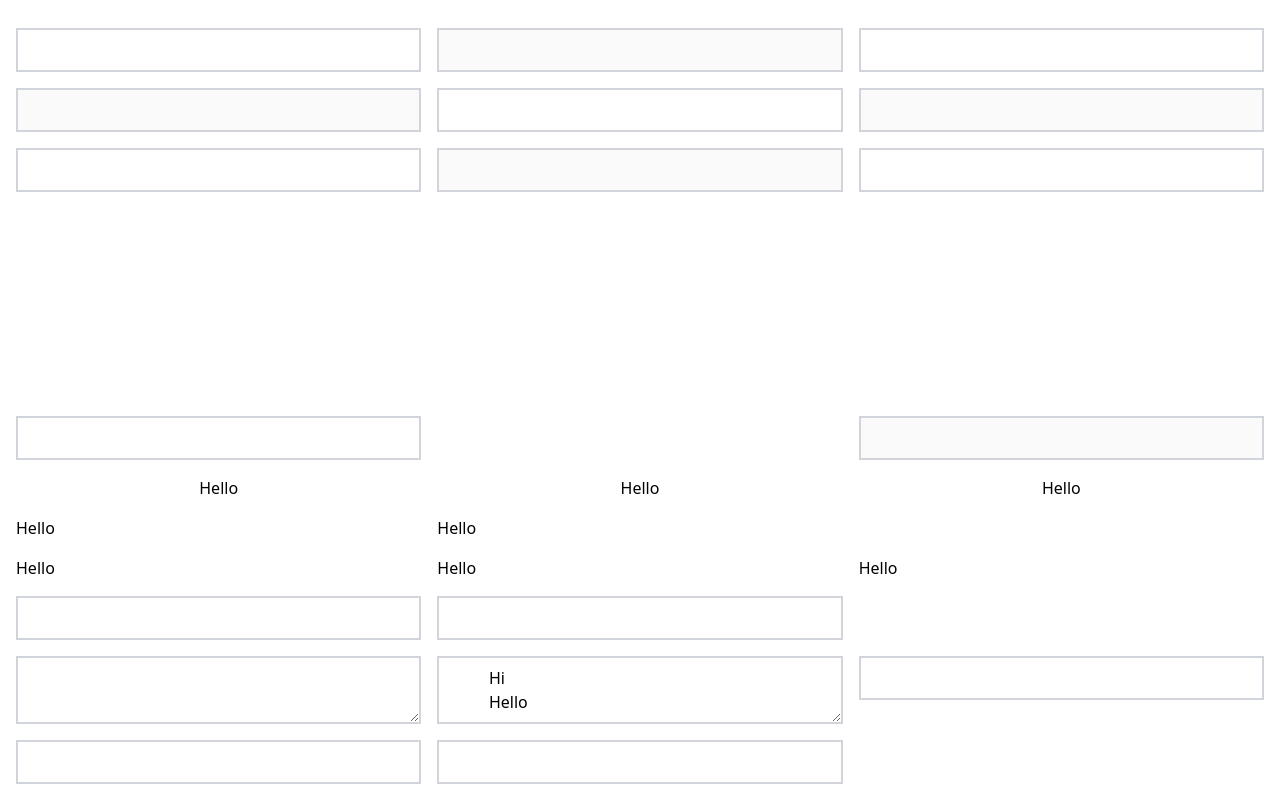
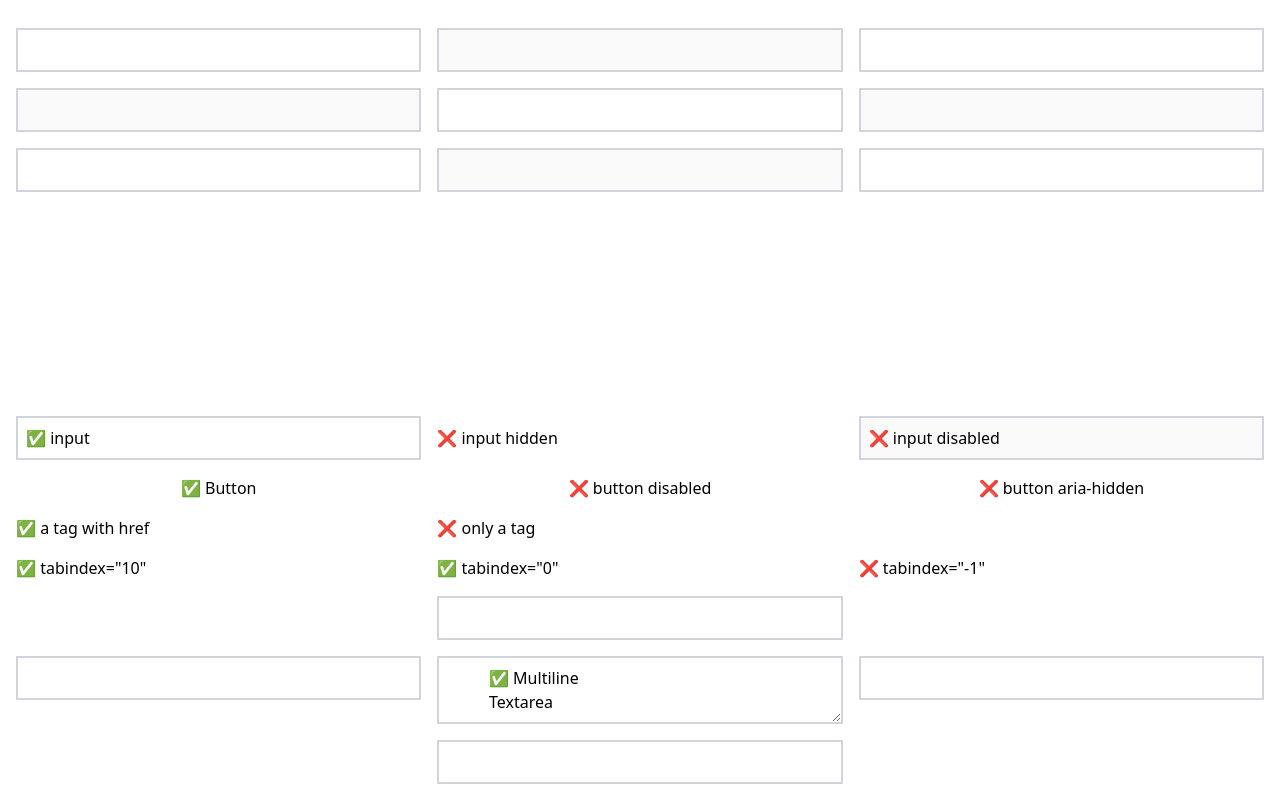
Before and after one commit to sean-nicholas/arrowtab, a plain HTML site: page index.html in a window 1280 px wide. Shown: the part 376-1176 px from the top of the page. Drawn offline with nearby package versions, Linux system fonts and the light colour scheme.

Commit message:
✨ more showcases

```diff
--- a/index.html
+++ b/index.html
@@ -284,31 +284,42 @@
       </div>
 
       <div class="grid grid-cols-3 gap-4 p-4 items-baseline">
-        <input type="text" class="border-2 border-gray-300 p-2" />
+        <input
+          type="text"
+          class="border-2 border-gray-300 p-2"
+          value="✅ input"
+        />
         <div>
+          <span>❌ input hidden</span>
           <input type="text" hidden class="border-2 border-gray-300 p-2" />
         </div>
-        <input type="text" disabled class="border-2 border-gray-300 p-2" />
-        <button>Hello</button>
-        <button disabled>Hello</button>
-        <button aria-hidden="true">Hello</button>
-        <a href="#" class="focus:outline">Hello</a>
-        <a class="focus:outline">Hello</a>
+        <input
+          type="text"
+          disabled
+          class="border-2 border-gray-300 p-2"
+          value="❌ input disabled"
+        />
+        <button>✅ Button</button>
+        <button disabled>❌ button disabled</button>
+        <button aria-hidden="true">❌ button aria-hidden</button>
+        <a href="#" class="focus:outline">✅ a tag with href</a>
+        <a class="focus:outline">❌ only a tag</a>
         <div></div>
-        <div tabindex="10">Hello</div>
-        <div tabindex="0">Hello</div>
-        <div tabindex="-1">Hello</div>
+        <div tabindex="10">✅ tabindex="10"</div>
+        <div tabindex="0">✅ tabindex="0"</div>
+        <div tabindex="-1">❌ tabindex="-1"</div>
+        <div></div>
         <input type="text" class="border-2 border-gray-300 p-2" />
-        <input type="text" tabindex="0" class="border-2 border-gray-300 p-2" />
         <div></div>
-        <textarea class="border-2 border-gray-300 p-2"></textarea>
+        <input type="text" class="border-2 border-gray-300 p-2" />
         <textarea class="border-2 border-gray-300 p-2">
-          Hi
-          Hello
+          ✅ Multiline
+          Textarea
         </textarea>
         <input type="text" class="border-2 border-gray-300 p-2" />
+        <div></div>
         <input type="text" class="border-2 border-gray-300 p-2" />
-        <input type="text" class="border-2 border-gray-300 p-2" />
+        <div></div>
       </div>
     </div>
   </body>
```
